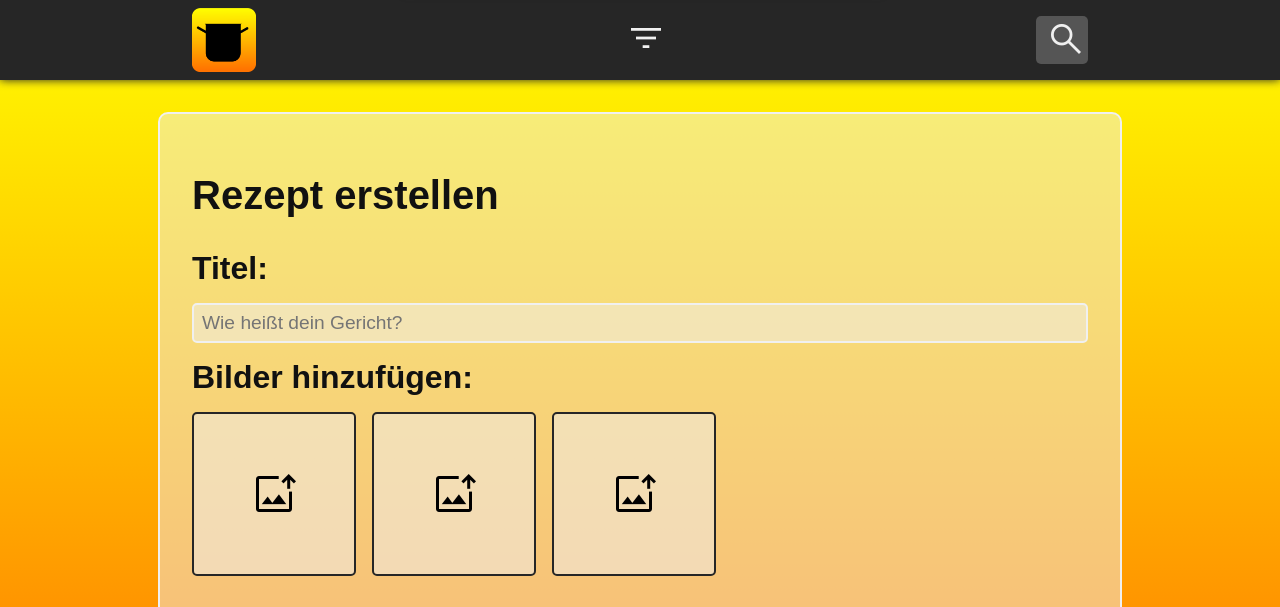
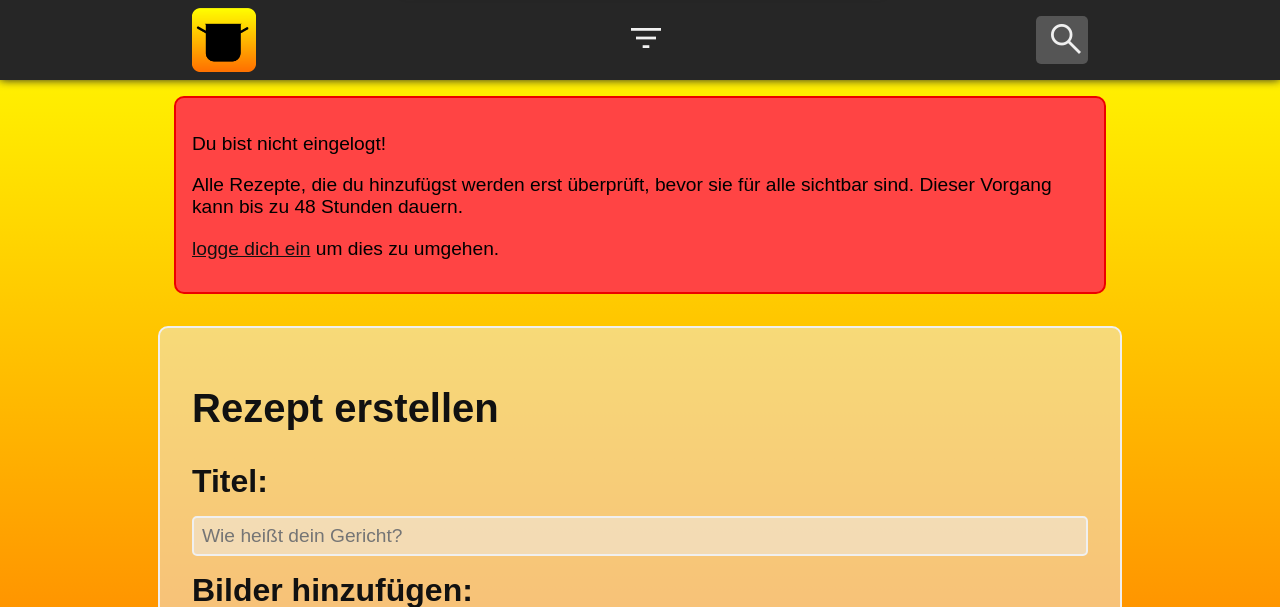
Before and after one commit to jan-albrecht05/Kochbuch-DB, a PHP site: page /pages/rezept-erstellen.php in a window 1280 px wide. Shown: the top 607 px of the page. Run offline with PHP 8.4, Linux system fonts and the light colour scheme; data comes from the database, SQL or seed files in the repository; both versions use the stored data as it was after the commit.

Commit message:
adding the user logic
still missing:
- suche.php?filter=[username]
- admin-panel.php rezepte abhaken

```diff
--- a/assets/css/rezept-erstellen.css
+++ b/assets/css/rezept-erstellen.css
@@ -1,3 +1,17 @@
+.banner{
+    width: 70%;
+    margin-inline: auto;
+    border: 2px solid var(--red);
+    padding: 1rem;
+    margin-top: 1rem;
+    font-size: 120%;
+    padding-bottom: 2rem;
+    background-color: rgb(255, 68, 68);
+    border-radius: 10px;
+}
+.banner a{
+    text-decoration: underline;
+}
 #main{
     background-color: var(--bg-color-transparent);
     border: 2px solid var(--bg-color);
@@ -290,6 +304,9 @@ button.remove-step span{
 }
 
 @media (max-width: 600px) {
+    .banner{
+        width: 80%;
+    }
     h1{
         font-size: 150%;
     }
--- a/index.php
+++ b/index.php
@@ -43,7 +43,7 @@
                 <?php
                     if(file_exists("assets/db/gerichte.db")){
                         $db = new SQlite3("assets/db/gerichte.db");
-                        $query = "SELECT * FROM gerichte ORDER BY RANDOM() LIMIT 6";
+                        $query = "SELECT * FROM gerichte WHERE status = 0 ORDER BY RANDOM() LIMIT 6";
                         $result = $db->query($query);
                         // Get the maximum id
                         $maxId = $db->querySingle("SELECT MAX(id) FROM gerichte");
@@ -95,7 +95,7 @@
                 <?php
                     if(file_exists("assets/db/gerichte.db")){
                         $db = new SQlite3("assets/db/gerichte.db");
-                        $query = "SELECT * FROM gerichte ORDER BY id DESC LIMIT 6";
+                        $query = "SELECT * FROM gerichte WHERE status = 0 ORDER BY id DESC LIMIT 6";
                         $result = $db->query($query);
                         // Get the maximum id
                         $maxId = $db->querySingle("SELECT MAX(id) FROM gerichte");
--- a/pages/rezept-erstellen.php
+++ b/pages/rezept-erstellen.php
@@ -36,6 +36,17 @@
         <span class="material-symbols-outlined">report</span>
         Datei muss .PNG oder .JPG sein!
     </div>
+    <?php
+    //Banner if User is not logged in
+        if (!isset($_SESSION['rolle'])) { //if user is not logged in
+            echo '
+                <div class="banner">
+                    <p>Du bist nicht eingelogt!</p>
+                    <p>Alle Rezepte, die du hinzufügst werden erst überprüft, bevor sie für alle sichtbar sind. Dieser Vorgang kann bis zu 48 Stunden dauern.</p>
+                    <a href="login.php?redirect=rezept-erstellen.php">logge dich ein</a> um dies zu umgehen.
+                </div>
+            ';}
+    ?>
     <div id="main">
         <h1>Rezept erstellen</h1>
         <form method="post" enctype="multipart/form-data">
@@ -147,8 +158,6 @@
             <input type="number" id="zubereitungszeit" name="zubereitungszeit" required placeholder="25"><br>
             <!--Hidden inputs-->
             <input type="hidden" id="timecode" name="timecode" value="<?php echo time(); ?>">
-            <!--<input type="hidden" id="userid" name="made_by_id" value="<?php //echo $_SESSION['user_id']; ?>">-->
-            <input type="hidden" id="ID" name="ID">
             <div id="buttons">
                 <button type="reset" id="abbrechen">Abbrechen</button>
                 <button type="submit" id="speichern">Rezept speichern</button>
@@ -189,7 +198,6 @@
                 $personen = $_POST['portionen'] ?? 1;
                 $vorbereitungszeit = $_POST['vorbereitungszeit'] ?? 0;
                 $zubereitungszeit = $_POST['zubereitungszeit'] ?? 0;
-                $made_by_id = $_POST['made_by_id'] ?? null;
 
             // Handle file uploads
                 if (!empty($_FILES['img1']['name'])) {
@@ -231,9 +239,12 @@
                     $Img3Name = null;
                 }
 
+            // set right user
+                $made_by_user = isset($_SESSION['user_id']) ? $_SESSION['user_id'] : 0;
+                $status = ($made_by_user === 0) ? 1 : 0;
             // Rezept einfügen
-                $stmt = $db->prepare("INSERT INTO gerichte (titel, beschreibung, tags, vorbereitungszeit, zubereitungszeit, bild1, bild2, bild3, personen, made_by_id)
-                    VALUES (:titel, :beschreibung, :tags, :vorbereitungszeit, :zubereitungszeit, :bild1, :bild2, :bild3, :personen, :made_by_id)");
+                $stmt = $db->prepare("INSERT INTO gerichte (titel, beschreibung, tags, vorbereitungszeit, zubereitungszeit, bild1, bild2, bild3, personen, made_by_id, status)
+                    VALUES (:titel, :beschreibung, :tags, :vorbereitungszeit, :zubereitungszeit, :bild1, :bild2, :bild3, :personen, :made_by_id, :status)");
                     $stmt->bindValue(':titel', $titel, SQLITE3_TEXT);
                     $stmt->bindValue(':beschreibung', $beschreibung, SQLITE3_TEXT);
                     $stmt->bindValue(':tags', $tags, SQLITE3_TEXT);
@@ -243,7 +254,8 @@
                     $stmt->bindValue(':bild2', $Img2Name, SQLITE3_TEXT);
                     $stmt->bindValue(':bild3', $Img3Name, SQLITE3_TEXT);
                     $stmt->bindValue(':personen', $personen, SQLITE3_TEXT);
-                    $stmt->bindValue(':made_by_id', $made_by_id, SQLITE3_TEXT);
+                    $stmt->bindValue(':made_by_id', $made_by_user, SQLITE3_TEXT);
+                    $stmt->bindValue(':status', $status, SQLITE3_TEXT);
                 $stmt->execute();
 
             // Zutaten auslesen (mehrere Einträge)
```
Also changed, not shown: assets/css/gericht.css (+17 -0 lines), pages/gericht.php (+26 -8 lines), README.md, assets/db/gerichte.db.
